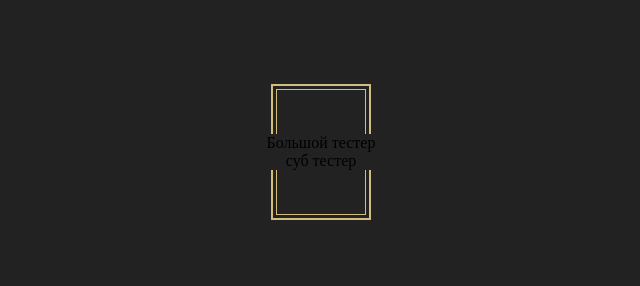
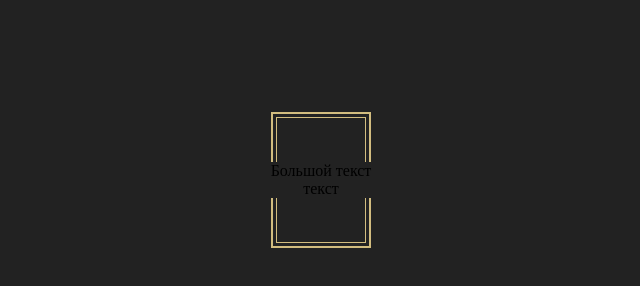
Before and after one commit to gmurad97/Hotel-Template, a plain HTML site: page index.html in a window 1280 px wide. Shown: the whole page, without its empty margins (319-959 px from the left). Drawn offline with Linux system fonts and the light colour scheme.

Commit message:
Add modern title and link components

```diff
--- /dev/null
+++ b/css/components.css
@@ -0,0 +1,114 @@
+/*BEGIN - LINK*/
+.modern-link {
+    position: relative;
+    background-color: transparent;
+    font-family: inherit;
+    font-weight: inherit;
+    font-size: 14px;
+    text-transform: uppercase;
+    text-decoration: none;
+    border: none;
+    color: #ffffff;
+    padding: 8px 32px;
+    transition: background-color 0.2s linear;
+    cursor: pointer;
+}
+
+.modern-link::before {
+    content: "";
+    position: absolute;
+    top: 0px;
+    left: 0px;
+    height: 8px;
+    width: 100%;
+    border: 2px solid #d2bd7f;
+    border-bottom: none;
+    transition: height 0.2s linear;
+}
+
+.modern-link::after {
+    content: "";
+    position: absolute;
+    bottom: 0px;
+    left: 0px;
+    height: 8px;
+    width: 100%;
+    border: 2px solid #d2bd7f;
+    border-top: none;
+    transition: height 0.2s linear;
+}
+
+.modern-link:hover {
+    background-color: rgba(0, 0, 0, 0.5);
+}
+
+.modern-link:hover::before,
+.modern-link:hover::after {
+    height: 12px;
+}
+
+/*ENDED - LINK*/
+
+/*BEGIN - TITLE*/
+
+.modern-title {
+    position: relative;
+    height: auto;
+    width: 100%;
+    text-align: center;
+}
+
+.modern-title::before {
+    content: "";
+    position: absolute;
+    top: -50px;
+    left: 50%;
+    width: 100px;
+    height: 50px;
+    border: 2px solid #d2bd7f;
+    border-bottom: none;
+    margin-left: -50px;
+}
+
+.modern-title::after {
+    content: "";
+    position: absolute;
+    bottom: -50px;
+    left: 50%;
+    width: 100px;
+    height: 50px;
+    border: 2px solid #d2bd7f;
+    border-top: none;
+    margin-left: -50px;
+}
+
+.mt-box {
+    position: relative;
+    width: 100%;
+}
+
+.mt-box::before {
+    content: "";
+    position: absolute;
+    top: -45px;
+    left: 50%;
+    width: 90px;
+    height: 45px;
+    border: 1px solid #d2bd7f;
+    border-bottom: none;
+    margin-left: -45px;
+}
+
+.mt-box::after {
+    content: "";
+    position: absolute;
+    bottom: -45px;
+    left: 50%;
+    width: 90px;
+    height: 45px;
+    border: 1px solid #d2bd7f;
+    border-top: none;
+    margin-left: -45px;
+}
+
+/*ENDED - TITLE*/
--- a/css/style.css
+++ b/css/style.css
@@ -1,3 +1,5 @@
+@import url("components.css");
+
 *,
 *::before,
 *::after {
@@ -13,115 +15,3 @@
 body {
     background-color: var(--b-bg-color);
 }
-
-.custom-link {
-    position: relative;
-    background-color: transparent;
-    font-family: 'Courier New';
-    font-size: 14px;
-    text-decoration: none;
-    text-transform: uppercase;
-    border: none;
-    color: #ffffff;
-    padding: 8px 32px;
-    transition: background-color 0.2s linear;
-    cursor: pointer;
-}
-
-.custom-link::before {
-    content: "";
-    position: absolute;
-    top: 0px;
-    left: 0px;
-    height: 8px;
-    width: 100%;
-    border: 2px solid #d2bd7f;
-    border-bottom: none;
-    transition: height 0.2s linear;
-}
-
-.custom-link::after {
-    content: "";
-    position: absolute;
-    bottom: 0px;
-    left: 0px;
-    height: 8px;
-    width: 100%;
-    border: 2px solid #d2bd7f;
-    border-top: none;
-    transition: height 0.2s linear;
-}
-
-.custom-link:hover {
-    background-color: rgba(0, 0, 0, 0.5);
-}
-
-.custom-link:hover::before,
-.custom-link:hover::after {
-    height: 12px;
-}
-
-/*dsfffffffffffffffffffffffffffffffffffffffffffffffffffffffffffffffffffffffffffffffffffffffffffffffffff*/
-
-
-
-
-
-
-
-.custom-title {
-    width: 100%;
-    position: relative;
-    text-align: center;
-    margin-top: 80px;
-    margin-bottom: 80px;
-}
-
-.custom-title:before,
-.custom-title:after {
-    display: block;
-    content: '';
-    position: absolute;
-    left: 50%;
-    margin-left: -50px;
-    width: 100px;
-    height: 50px;
-    border: 2px solid #d2bd7f;
-}
-
-.custom-title:before {
-    top: -50px;
-    border-bottom: 0;
-}
-
-.custom-title:after {
-    bottom: -50px;
-    border-top: 0;
-}
-
-.ct-box {
-    width: 100%;
-    position: relative;
-}
-
-.ct-box:before,
-.ct-box:after {
-    display: block;
-    content: '';
-    position: absolute;
-    left: 50%;
-    margin-left: -45px;
-    width: 90px;
-    height: 45px;
-    border: 1px solid #d2bd7f;
-}
-
-.ct-box:before {
-    top: -45px;
-    border-bottom: 0;
-}
-
-.ct-box:after {
-    bottom: -45px;
-    border-top: 0;
-}
--- a/index.html
+++ b/index.html
@@ -11,8 +11,14 @@
     <br>
     <br>
     <br>
-<!--     <button type="button" class="custom-link">Приветствую</button>
-    <a href="custom-btn" class="custom-link">123</a> -->
+    <br>
+    <br>
+    <br>
+    <br>
+    <br>
+    <br>
+<!--     <button type="button" class="modern-link">Приветствую</button>
+    <a href="custom-btn" class="modern-link">123</a> -->
 
 <!--     <div class="custom-title">
         <div class="c-title">ПРИВЕТТТТТТТТТТТТОСССС</div>
@@ -20,10 +26,18 @@
     </div> -->
 
 
-    <div class="custom-title">
+<!--     <div class="custom-title">
         <div class="ct-box">
             <div class="ctb-title">Большой тестер</div>
             <div class="ctb-subtitle">суб тестер</div>
+        </div>
+    </div> -->
+
+
+    <div class="modern-title">
+        <div class="mt-box">
+            <div class="mtb-title">Большой текст</div>
+            <div class="mtb-subtitle">текст</div>
         </div>
     </div>
 
```
Also changed, not shown: js/script.js (added), 2 other files.
